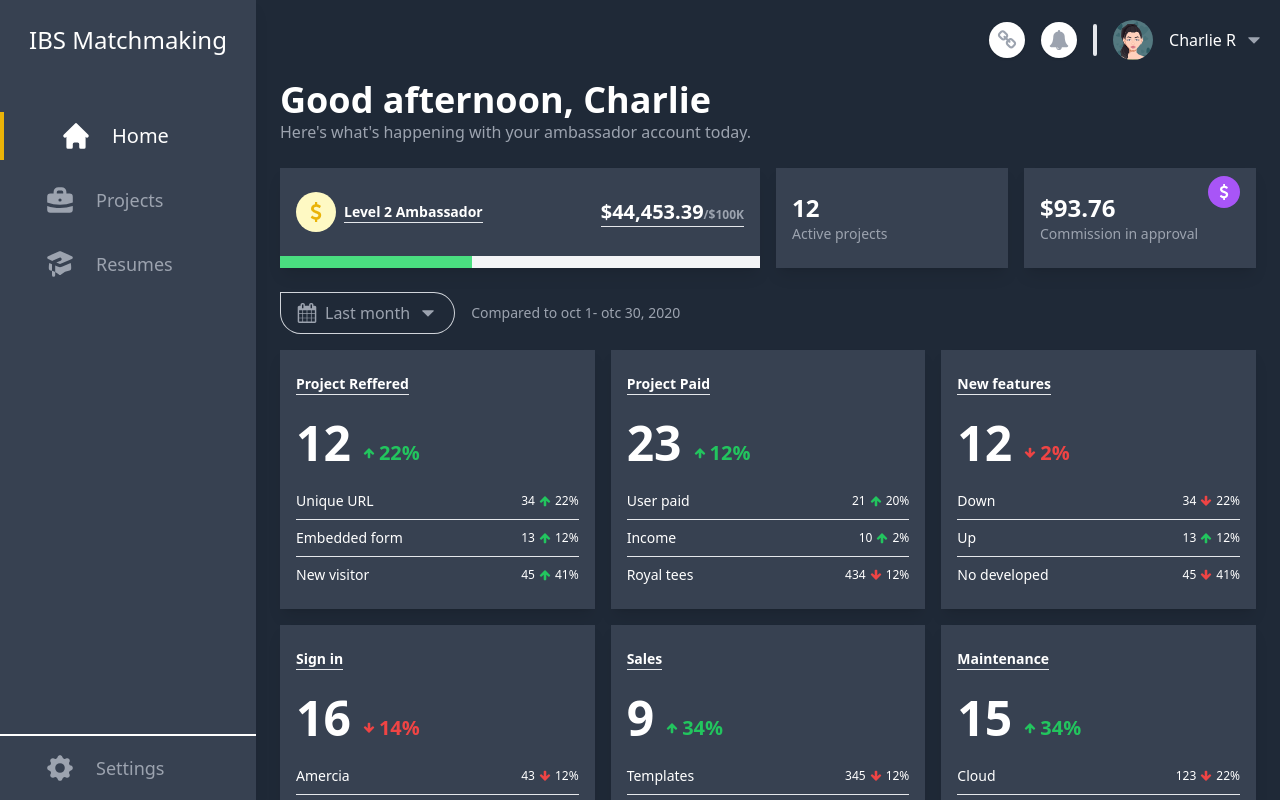
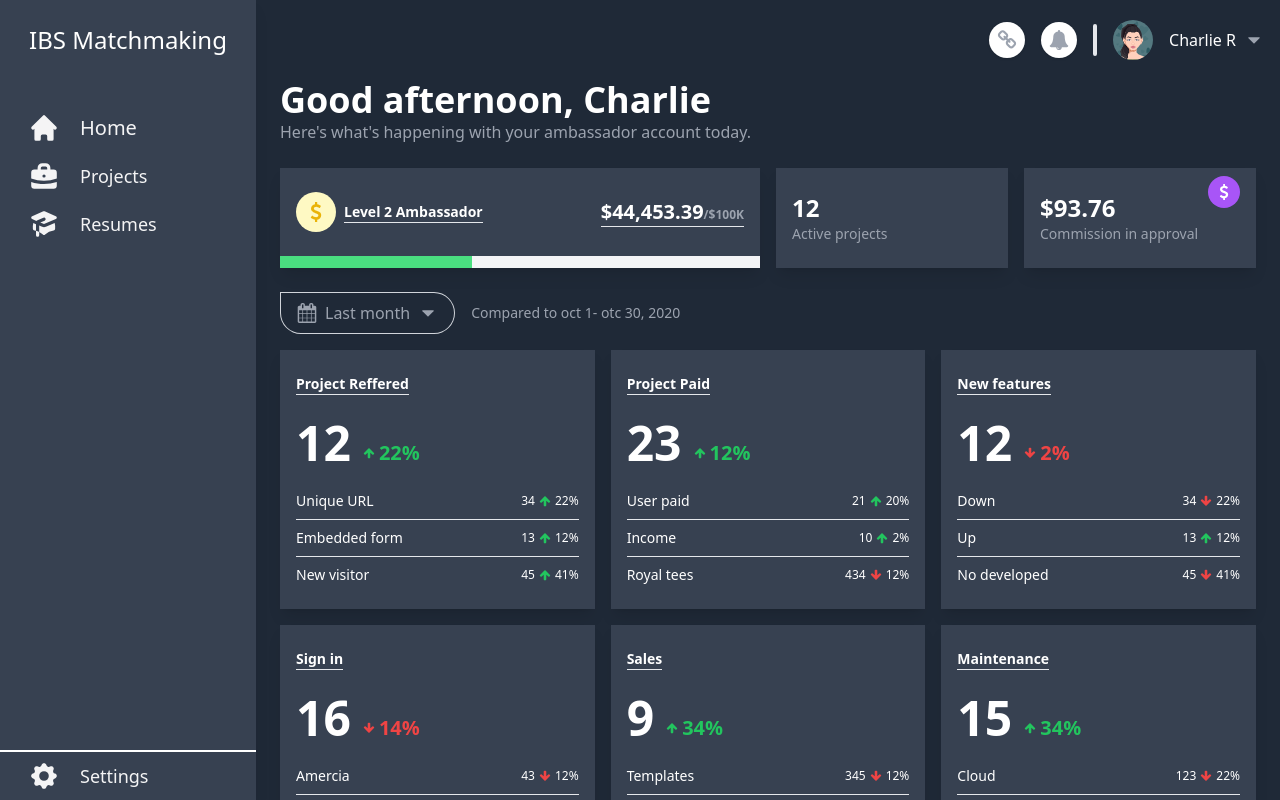
Before and after one commit to Nigeljanssens220/ibs-matchmaking, a Next.js app: page /dashboard in a window 1280 px wide. Built offline with nearby package versions, Linux system fonts and the light colour scheme.

Commit message:
reformat navlink component

```diff
--- a/src/components/NavLink/index.tsx
+++ b/src/components/NavLink/index.tsx
@@ -23,12 +23,18 @@ const NavLink: FC<SidebarItemProps> = ({
     return (
         <Link href={href} passHref>
             <a
+                // className={classNames(
+                //     className,
+                //     isActive
+                //         ? 'text-white border-l-4 border-yellow-500 pointer-events-none '
+                //         : 'text-gray-400 hover:text-yellow-500/80',
+                //     'w-full flex items-center p-2 my-2 transition-colors duration-400 justify-start '
+                // )}
+                // href="#"
                 className={classNames(
                     className,
-                    isActive
-                        ? 'text-white border-l-4 border-yellow-500 pointer-events-none '
-                        : 'text-gray-400 hover:text-yellow-500/80',
-                    'w-full flex items-center pl-6 p-2 my-2 transition-colors duration-400 justify-start '
+                    isActive ? 'pointer-events-none ' : '',
+                    'w-full flex items-center p-2 transition-colors duration-400 '
                 )}
                 href="#"
             >
@@ -37,7 +43,7 @@ const NavLink: FC<SidebarItemProps> = ({
                     weight="medium"
                     variant="lg"
                     className={classNames(
-                        isActive ? 'text-xl ml-3 text-' : '',
+                        isActive ? 'text-xl' : '',
                         'flex items-center '
                     )}
                 >
```
